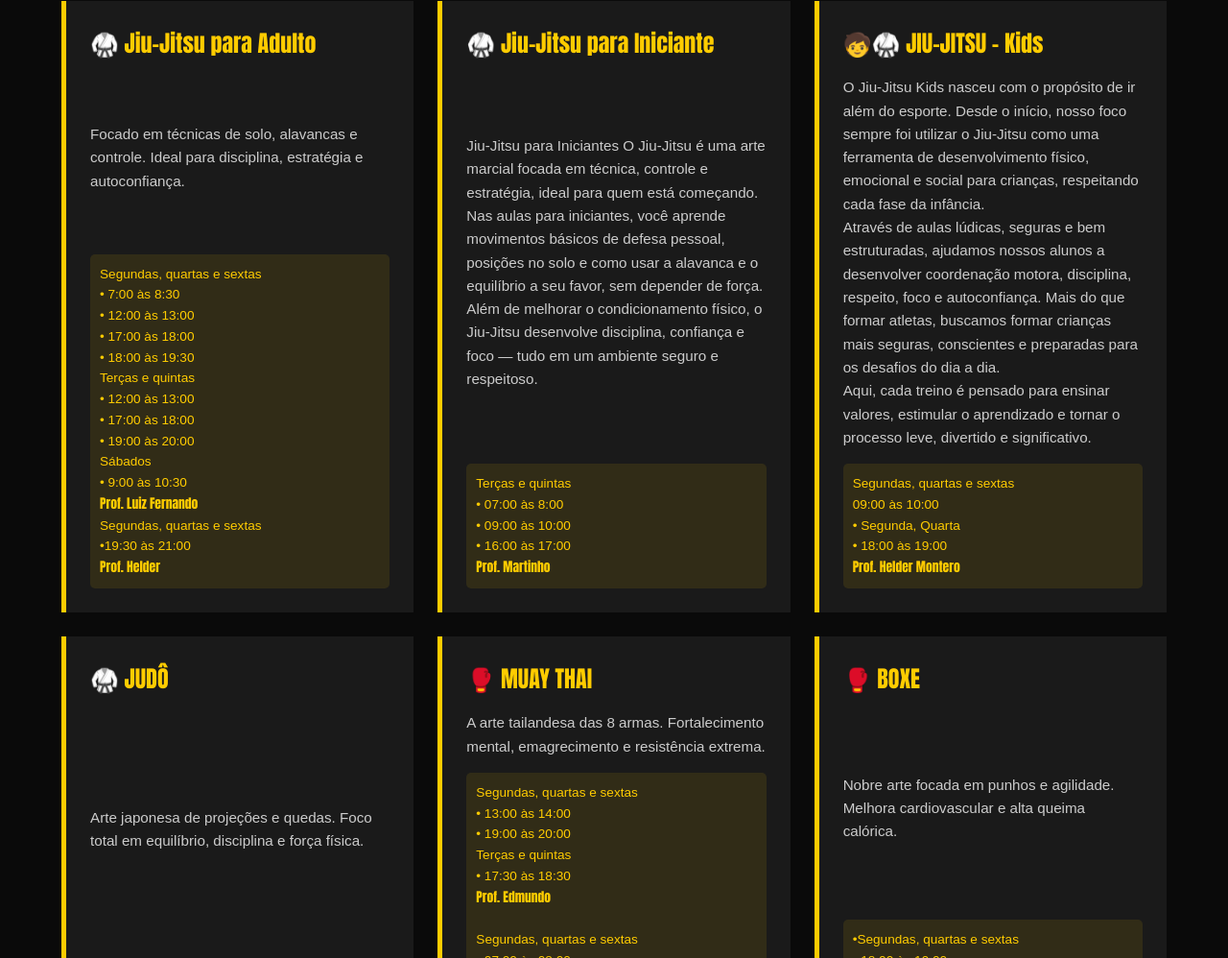
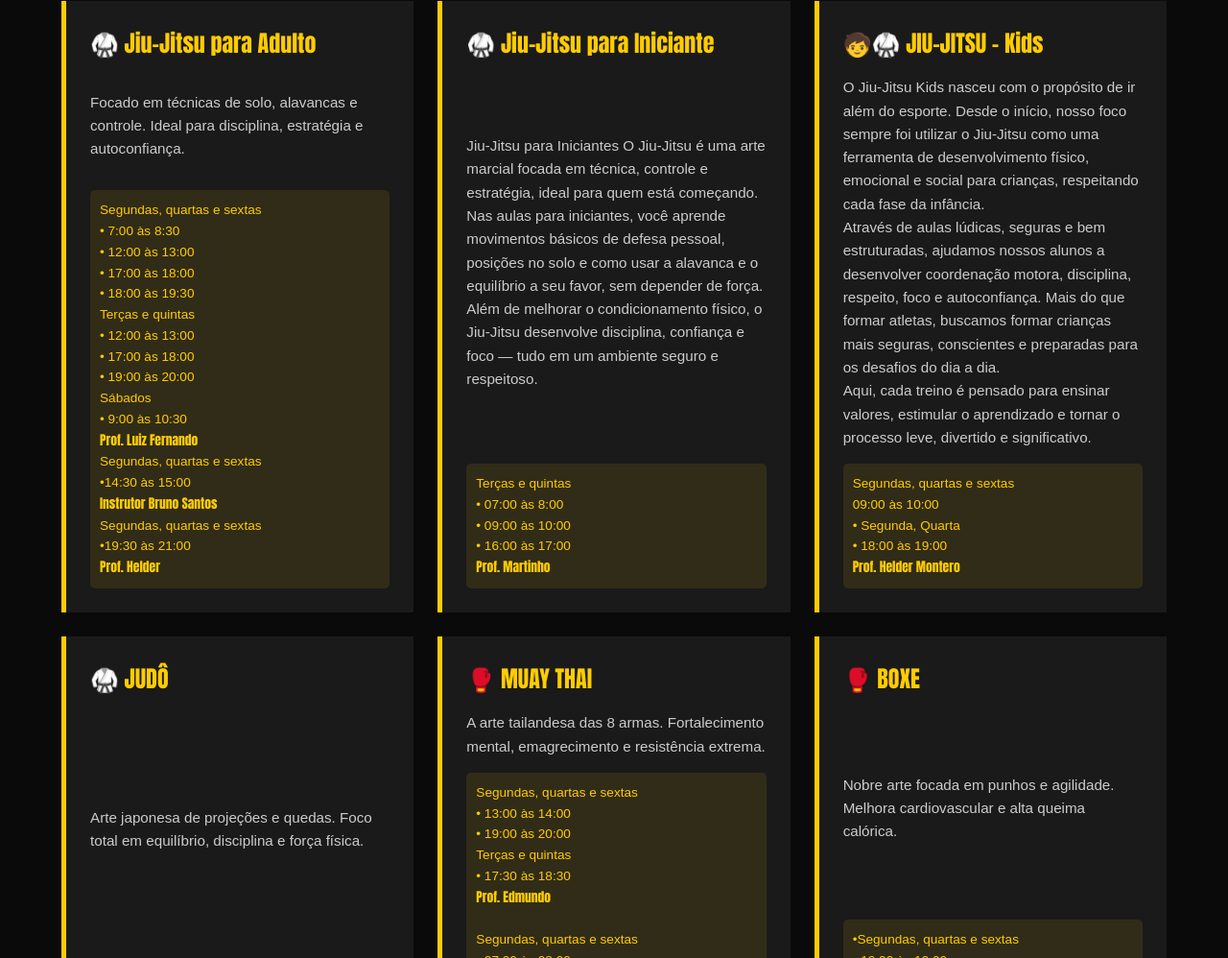
Before and after one commit to Adelino-Analista/ctam_arena_da_luta, a website: page index.html in a window 1280 px wide. Shown: the part 846-1844 px from the top of the page at 96% size. Drawn offline with Linux system fonts and the light colour scheme.

Commit message:
Add files via upload

```diff
--- a/index.html
+++ b/index.html
@@ -160,6 +160,10 @@
                      • 9:00 às 10:30 <br>
                     <strong> Prof. Luiz Fernando</strong><br>
 
+
+                     Segundas, quartas e sextas<br>
+                     •14:30 às 15:00<br>
+                     <strong> Instrutor Bruno Santos</strong><br>
                      Segundas, quartas e sextas<br>
                      •19:30 às 21:00<br>
                      <strong> Prof. Helder</strong><br>
@@ -300,7 +304,7 @@
                 <p>OBS: Siga-nos nas redes sociais para ver os treinos diários!</p>
 
                 <div class="social-icons">
-                    <a href="#@ctamarenadaluta?igsh=N3UzNzUxZjhoNzht"><i class="fab fa-instagram"></i></a>
+                    <a href="#@ctamarenadaluta"><i class="fab fa-instagram"></i></a>
                     <a href="https://wa.me/5521998429149"><i class="fab fa-whatsapp"></i></a>
                     <a href="#ctamarenadaluta"><i class="fab fa-tiktok"></i></a>
                     <a href="#ct-amarenadaluta"><i class="fab fa-youtube"></i></a>
```
